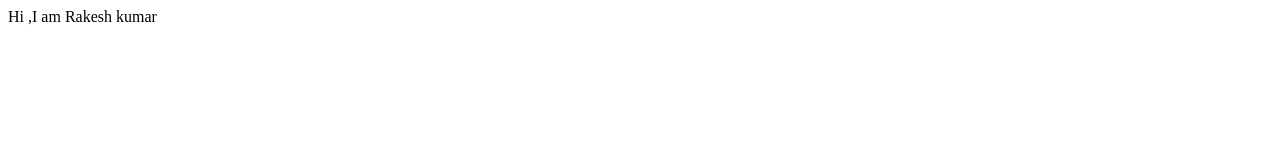
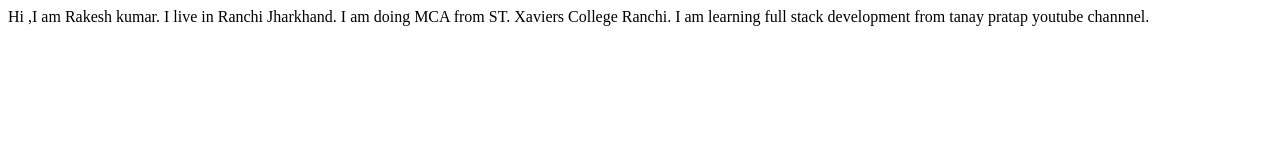
Before and after one commit to Rakesh-code65/Rakesh, a plain HTML site: page index.html in a window 1280 px wide. Drawn offline with Linux system fonts and the light colour scheme.

Commit message:
docs update
some more information

```diff
--- a/index.html
+++ b/index.html
@@ -6,6 +6,9 @@
     <title>Rakesh kumar</title>
 </head>
 <body>
-    Hi ,I  am Rakesh kumar
+    Hi ,I  am Rakesh kumar.
+    I live in Ranchi Jharkhand.
+    I am doing MCA from ST. Xaviers College Ranchi.
+    I am learning full stack development from tanay pratap youtube channnel.
 </body>
 </html>
```
